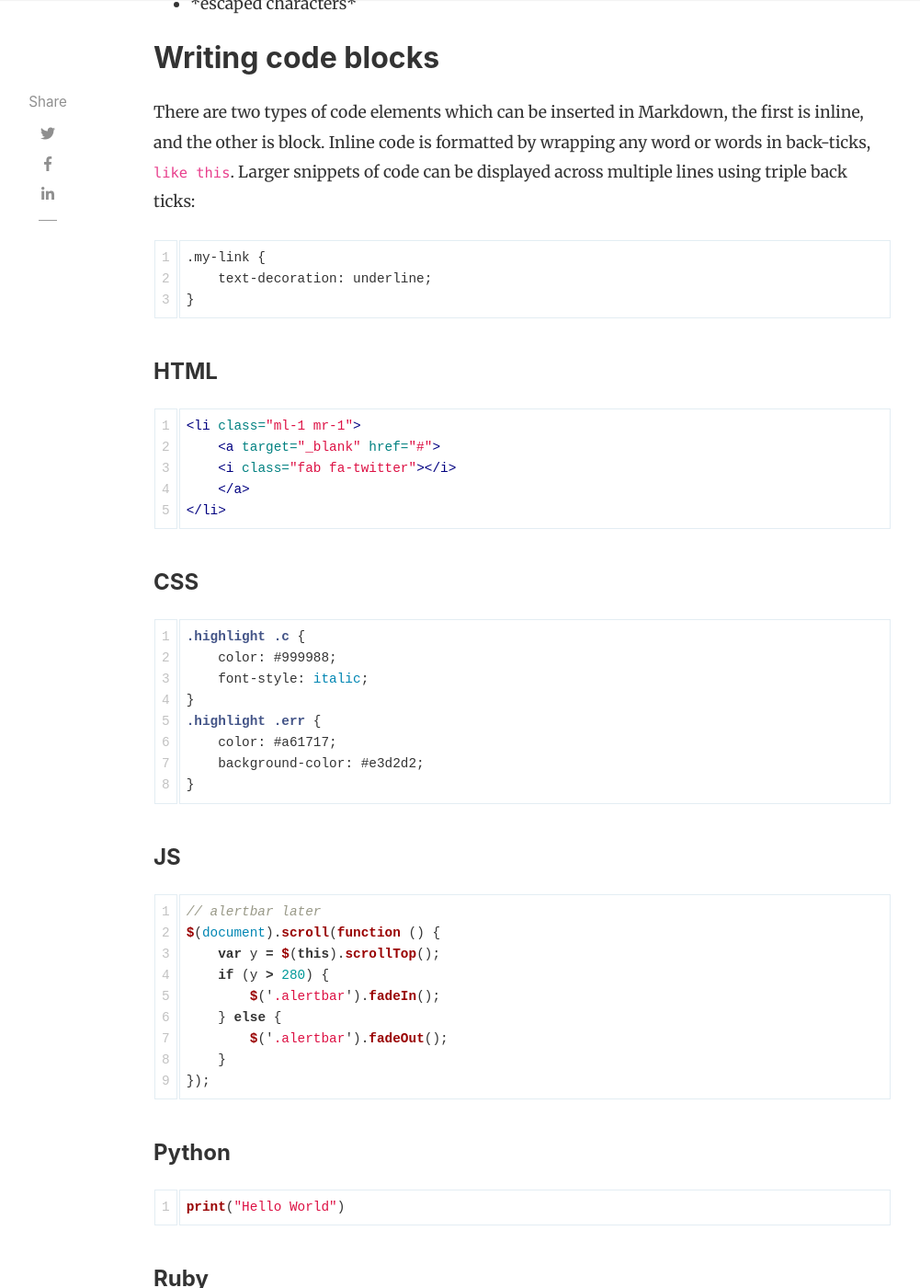
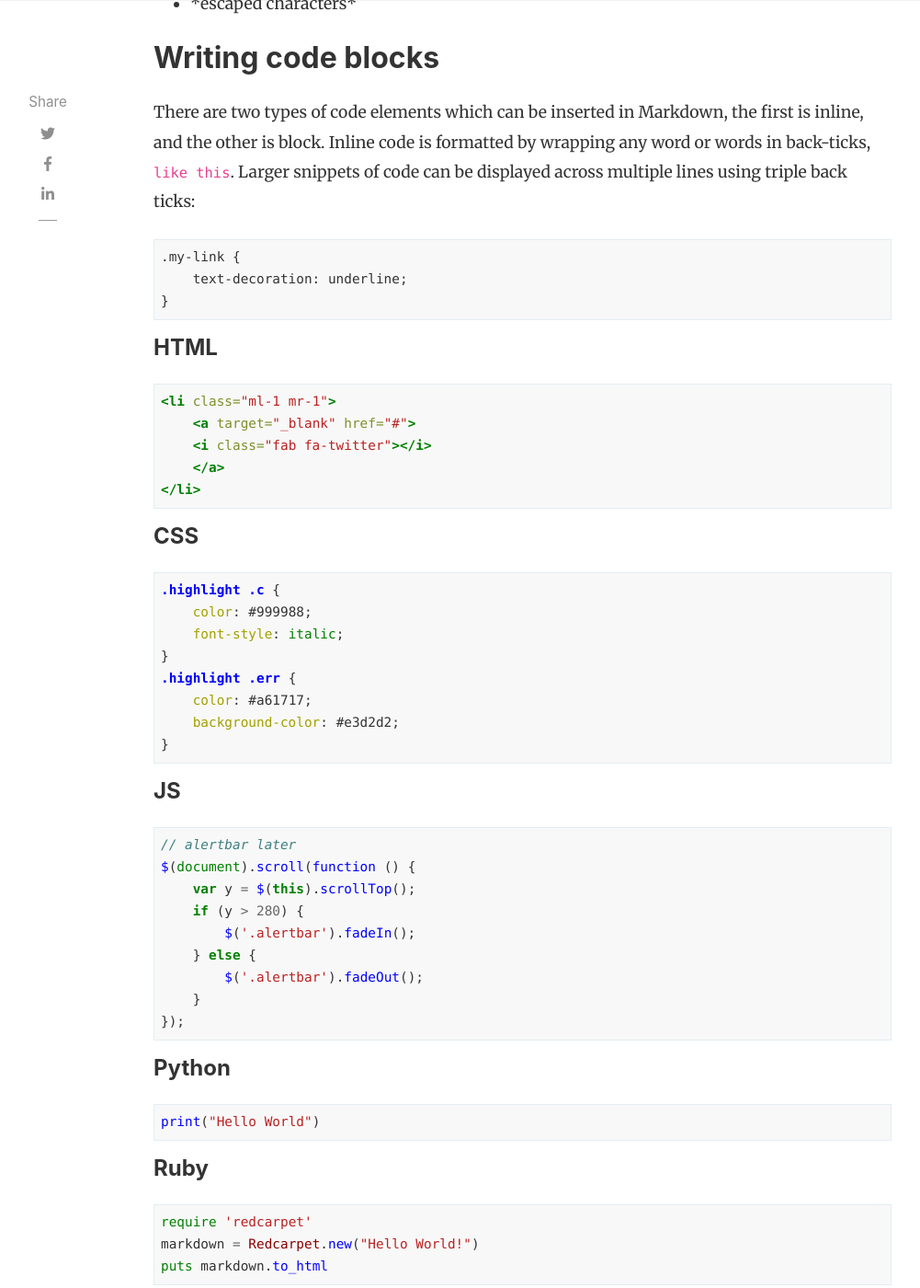
Before and after one commit to cedricconol/cedricconol.github.io, a Jekyll site: the page built from _posts/2018-06-12-powerful-things-markdown-editor.md, in a window 1280 px wide and 1400 px high, scrolled down 1425 px. Shown: the whole window at 92% size, without its empty margins (118-1119 px from the left). Built offline with Jekyll 4.4.1, drawn with Linux system fonts in a browser that asks for light colours; nearby versions of some CDN libraries; comment, search, counter and statistics services are not loaded.

Commit message:
modified css and syntax highlighting

```diff
--- a/_config.yml
+++ b/_config.yml
@@ -59,7 +59,7 @@
   syntax_highlighter: rouge
   syntax_highlighter_opts:
     block:
-      line_numbers: true
+      line_numbers: false
 
 # Adsense (change to "enabled" to activate, also your client id and ad slot. Create a new ad unit from your Adsense account to get the slot.)
 adsense: "disabled"
--- /dev/null
+++ b/_sass/_default.scss
@@ -0,0 +1,69 @@
+.highlight .hll { background-color: #ffffcc }
+.highlight  { background: #f8f8f8; }
+.highlight .c { color: #408080; font-style: italic } /* Comment */
+.highlight .err { border: 1px solid #FF0000 } /* Error */
+.highlight .k { color: #008000; font-weight: bold } /* Keyword */
+.highlight .o { color: #666666 } /* Operator */
+.highlight .ch { color: #408080; font-style: italic } /* Comment.Hashbang */
+.highlight .cm { color: #408080; font-style: italic } /* Comment.Multiline */
+.highlight .cp { color: #BC7A00 } /* Comment.Preproc */
+.highlight .cpf { color: #408080; font-style: italic } /* Comment.PreprocFile */
+.highlight .c1 { color: #408080; font-style: italic } /* Comment.Single */
+.highlight .cs { color: #408080; font-style: italic } /* Comment.Special */
+.highlight .gd { color: #A00000 } /* Generic.Deleted */
+.highlight .ge { font-style: italic } /* Generic.Emph */
+.highlight .gr { color: #FF0000 } /* Generic.Error */
+.highlight .gh { color: #000080; font-weight: bold } /* Generic.Heading */
+.highlight .gi { color: #00A000 } /* Generic.Inserted */
+.highlight .go { color: #888888 } /* Generic.Output */
+.highlight .gp { color: #000080; font-weight: bold } /* Generic.Prompt */
+.highlight .gs { font-weight: bold } /* Generic.Strong */
+.highlight .gu { color: #800080; font-weight: bold } /* Generic.Subheading */
+.highlight .gt { color: #0044DD } /* Generic.Traceback */
+.highlight .kc { color: #008000; font-weight: bold } /* Keyword.Constant */
+.highlight .kd { color: #008000; font-weight: bold } /* Keyword.Declaration */
+.highlight .kn { color: #008000; font-weight: bold } /* Keyword.Namespace */
+.highlight .kp { color: #008000 } /* Keyword.Pseudo */
+.highlight .kr { color: #008000; font-weight: bold } /* Keyword.Reserved */
+.highlight .kt { color: #B00040 } /* Keyword.Type */
+.highlight .m { color: #666666 } /* Literal.Number */
+.highlight .s { color: #BA2121 } /* Literal.String */
+.highlight .na { color: #7D9029 } /* Name.Attribute */
+.highlight .nb { color: #008000 } /* Name.Builtin */
+.highlight .nc { color: #0000FF; font-weight: bold } /* Name.Class */
+.highlight .no { color: #880000 } /* Name.Constant */
+.highlight .nd { color: #AA22FF } /* Name.Decorator */
+.highlight .ni { color: #999999; font-weight: bold } /* Name.Entity */
+.highlight .ne { color: #D2413A; font-weight: bold } /* Name.Exception */
+.highlight .nf { color: #0000FF } /* Name.Function */
+.highlight .nl { color: #A0A000 } /* Name.Label */
+.highlight .nn { color: #0000FF; font-weight: bold } /* Name.Namespace */
+.highlight .nt { color: #008000; font-weight: bold } /* Name.Tag */
+.highlight .nv { color: #19177C } /* Name.Variable */
+.highlight .ow { color: #AA22FF; font-weight: bold } /* Operator.Word */
+.highlight .w { color: #bbbbbb } /* Text.Whitespace */
+.highlight .mb { color: #666666 } /* Literal.Number.Bin */
+.highlight .mf { color: #666666 } /* Literal.Number.Float */
+.highlight .mh { color: #666666 } /* Literal.Number.Hex */
+.highlight .mi { color: #666666 } /* Literal.Number.Integer */
+.highlight .mo { color: #666666 } /* Literal.Number.Oct */
+.highlight .sa { color: #BA2121 } /* Literal.String.Affix */
+.highlight .sb { color: #BA2121 } /* Literal.String.Backtick */
+.highlight .sc { color: #BA2121 } /* Literal.String.Char */
+.highlight .dl { color: #BA2121 } /* Literal.String.Delimiter */
+.highlight .sd { color: #BA2121; font-style: italic } /* Literal.String.Doc */
+.highlight .s2 { color: #BA2121 } /* Literal.String.Double */
+.highlight .se { color: #BB6622; font-weight: bold } /* Literal.String.Escape */
+.highlight .sh { color: #BA2121 } /* Literal.String.Heredoc */
+.highlight .si { color: #BB6688; font-weight: bold } /* Literal.String.Interpol */
+.highlight .sx { color: #008000 } /* Literal.String.Other */
+.highlight .sr { color: #BB6688 } /* Literal.String.Regex */
+.highlight .s1 { color: #BA2121 } /* Literal.String.Single */
+.highlight .ss { color: #19177C } /* Literal.String.Symbol */
+.highlight .bp { color: #008000 } /* Name.Builtin.Pseudo */
+.highlight .fm { color: #0000FF } /* Name.Function.Magic */
+.highlight .vc { color: #19177C } /* Name.Variable.Class */
+.highlight .vg { color: #19177C } /* Name.Variable.Global */
+.highlight .vi { color: #19177C } /* Name.Variable.Instance */
+.highlight .vm { color: #19177C } /* Name.Variable.Magic */
+.highlight .il { color: #666666 } /* Literal.Number.Integer.Long */
--- a/assets/css/main.scss
+++ b/assets/css/main.scss
@@ -10,6 +10,6 @@
 
 // Import partials from `sass_dir` (defaults to `_sass`)
 @import
-	"syntax",
+	"default",
     "starsnonscss"
 ;
--- a/assets/css/screen.css
+++ b/assets/css/screen.css
@@ -899,3 +899,24 @@
     opacity: 0;
     transition: opacity .25s;
 }
+
+
+table.dataframe tr:nth-child(even) {
+    background-color: #f2f2f2;
+}
+
+table.dataframe th {
+    background-color: #c1c1c1;
+    color: black;
+}
+
+table.dataframe th, td {
+    padding: 5px;
+    text-align: left;
+    font-family: monospace;
+    font-size: 15px;
+}
+
+table.dataframe {
+    margin-bottom: 3%;
+}
```
Also changed, not shown: _posts/2019-06-29-jupyter-blog.md (+2 -2 lines).
